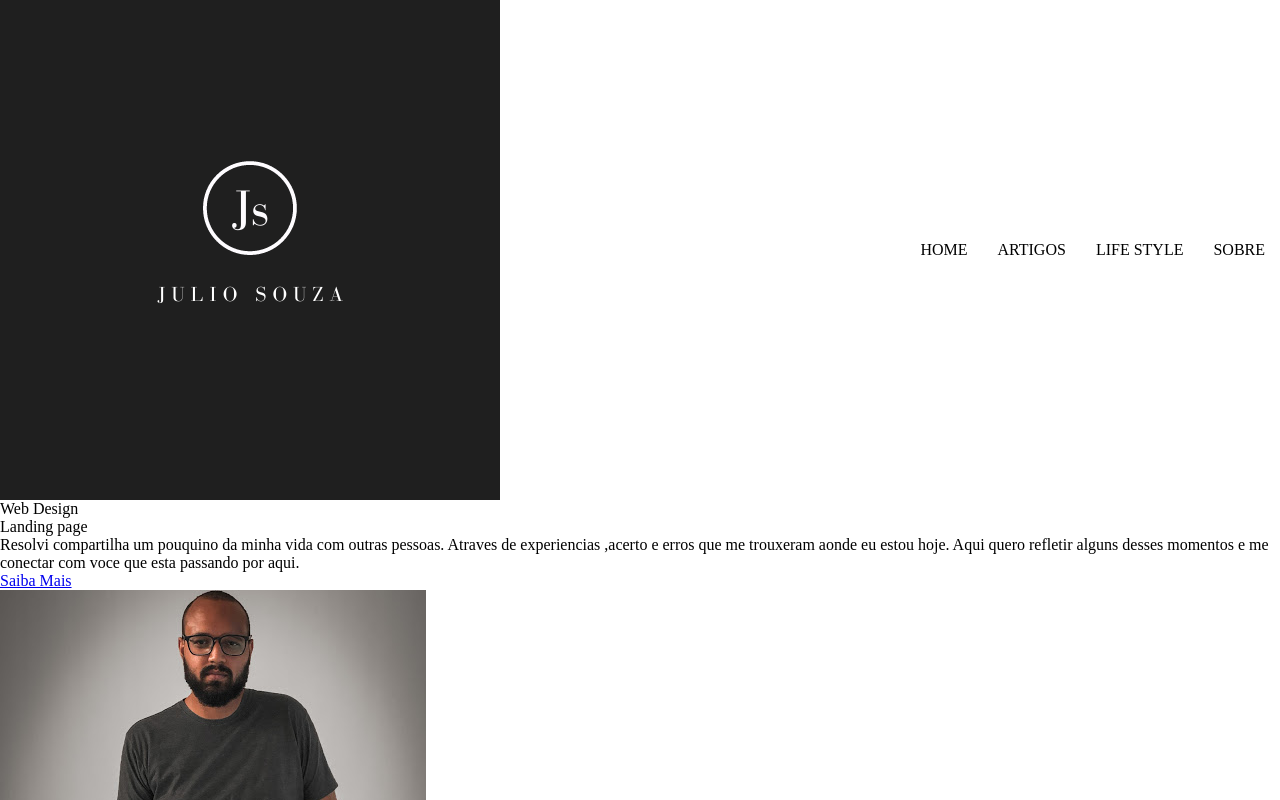
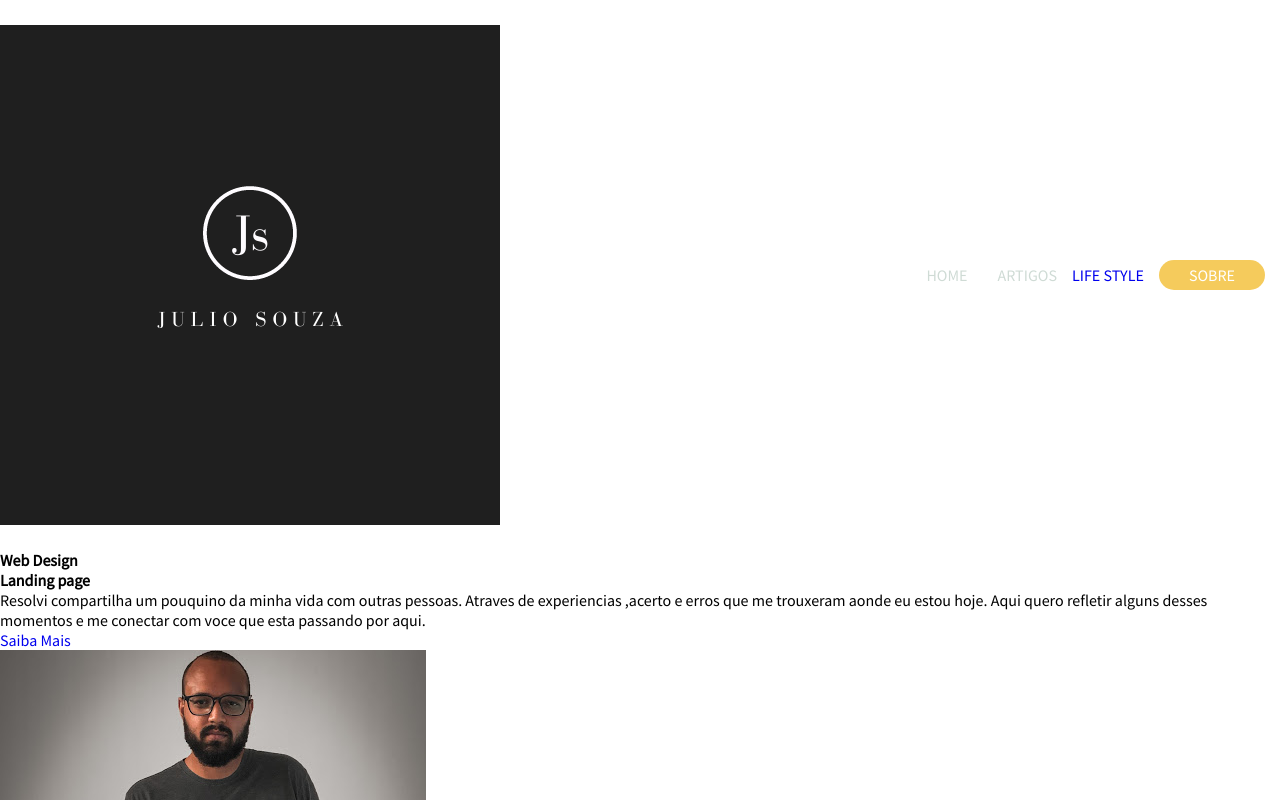
Before and after one commit to juliodesouza/Projeto-Blog1, a plain HTML site: page index.html in a window 1280 px wide. Shown: the top 800 px of the page. Drawn offline with Linux system fonts and the light colour scheme.

Commit message:
Continuação Menu

```diff
--- /dev/null
+++ b/assets/css/Buttons.css
@@ -0,0 +1,9 @@
+.btn {
+  padding: 5px 30px;
+  border-radius: 20px;
+}
+
+.btn.btn-amarelo{
+  background:#f5cb5c ;
+  color: #ffff;
+}
--- a/assets/css/Style.css
+++ b/assets/css/Style.css
@@ -1,10 +1,17 @@
+/* Font */
+@import url('https://fonts.googleapis.com/css2?family=Source+Sans+Pro:ital,wght@0,200;0,400;1,300&display=swap');
 
+/* Componemts */
 @import './header.css';
+@import './Buttons.css';
+
+/* Reswt */
 *{
   margin: 0;
   padding: 0;
   border: 0;
   font-size: 100%;
-  font: inherit;
+  font-family: 'Source Sans Pro', sans-serif;
   vertical-align: baseline;
+  text-decoration: none;
 }
--- a/assets/css/header.css
+++ b/assets/css/header.css
@@ -1,6 +1,6 @@
 header{
   width: 1024;
-  margin: 0 auto;
+  margin: 25px auto;
 
   display: flex;
   flex-direction: row;
@@ -10,10 +10,12 @@ header{
 
 header nav ul {
   display: flex;
-  flex-direction: rom;
+  flex-direction: row;
   list-style: none;
+  align-items: center;
 }
 
-header nav ul li {
-  padding: 0 15px;
+header nav ul li a{
+  margin: 0 15px;
+  color:#cfdbd5 ;
 }
--- a/index.html
+++ b/index.html
@@ -16,10 +16,20 @@
     <!--Menu do Blog-->
     <nav>
       <ul>
-        <li>HOME</li>
-        <li>ARTIGOS</li>
-        <li>LIFE STYLE</li>
-        <li>SOBRE</li>
+        <li>
+          <a href="#">
+            HOME</a>
+        </li>
+        <li>
+          <a href="#">
+            ARTIGOS</a>
+        </li>
+        <a href="#">
+          LIFE STYLE</a>
+        <li>
+          <a href="#" class="btn btn-amarelo">
+            SOBRE</a>
+        </li>
       </ul>
     </nav>
     <!--End Menu do Blog-->
```
